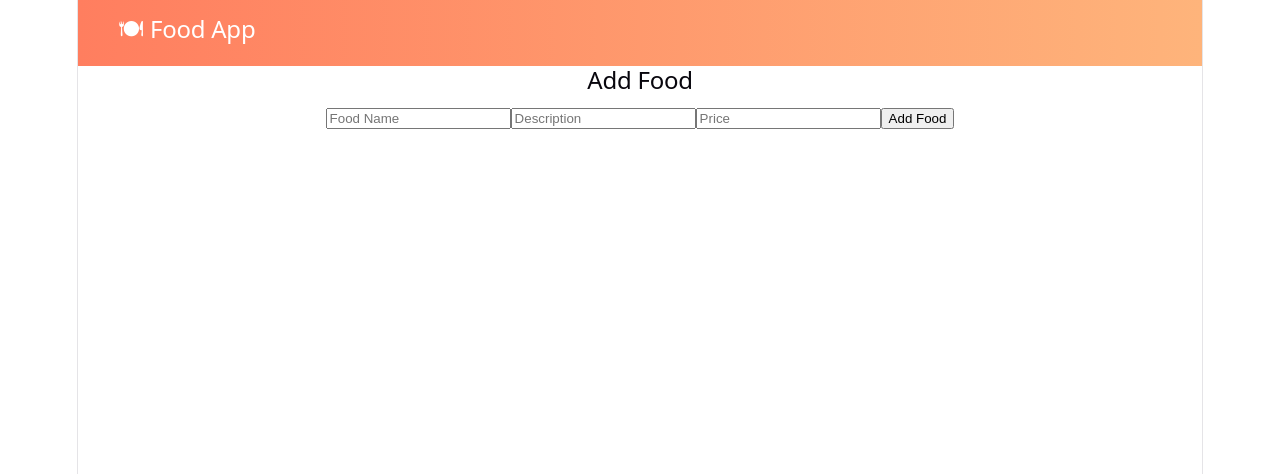
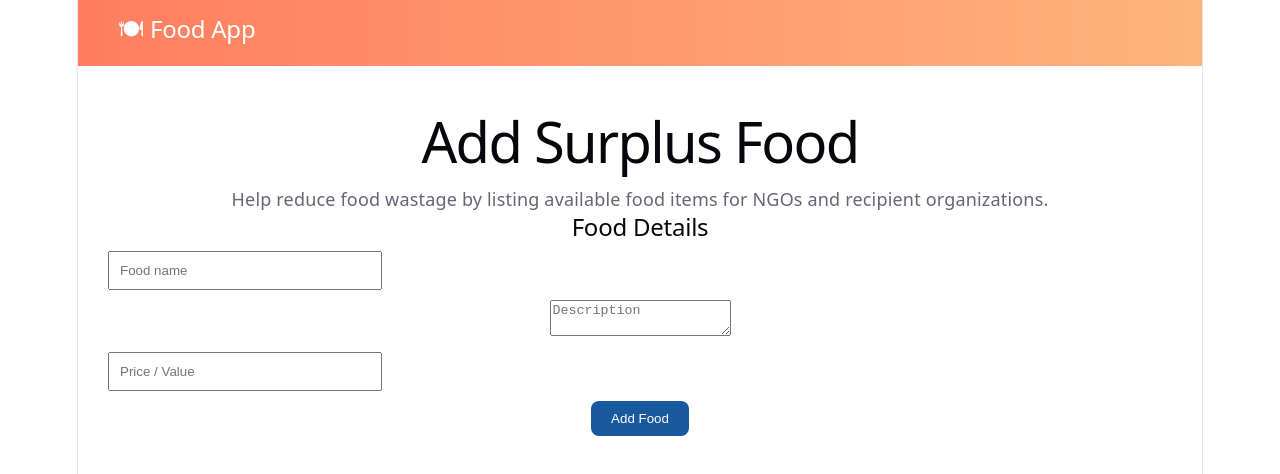
Before and after one commit to keerthisri338/foodFrontend, a React (Vite) app: page /add in a window 1280 px wide. Shown: the top 474 px of the page. Built offline with nearby package versions, Linux system fonts and the light colour scheme.

Commit message:
Update AddFood.jsx

```diff
--- a/src/pages/AddFood.jsx
+++ b/src/pages/AddFood.jsx
@@ -1,5 +1,7 @@
+
 import React, { useState } from "react";
 import { addFood } from "../services/api";
+import "./Add.css";
 
 function AddFood() {
   const [name, setName] = useState("");
@@ -9,16 +11,14 @@ function AddFood() {
   const handleSubmit = async (e) => {
     e.preventDefault();
 
-    const foodData = {
-      name: name,
-      description: description,
+    try {
+      await addFood({
+        name,
+        description,
         price: Number(price),
-    };
+      });
 
-    try {
-      await addFood(foodData);
-      alert("Food Added Successfully to Backend");
-
+      alert("Food added successfully");
       setName("");
       setDescription("");
       setPrice("");
@@ -29,34 +29,46 @@ function AddFood() {
   };
 
   return (
-    <div>
-      <h2>Add Food</h2>
+    <div className="add-page">
+      <div className="add-card">
+        <div className="add-left">
+          <h1>Add Surplus Food</h1>
+          <p>
+            Help reduce food wastage by listing available food items for NGOs
+            and recipient organizations.
+          </p>
+        </div>
 
-      <form onSubmit={handleSubmit}>
-        <input
-          type="text"
-          placeholder="Food Name"
-          value={name}
-          onChange={(e) => setName(e.target.value)}
-        />
+        <form className="add-form" onSubmit={handleSubmit}>
+          <h2>Food Details</h2>
 
           <input
             type="text"
+            placeholder="Food name"
+            value={name}
+            onChange={(e) => setName(e.target.value)}
+            required
+          />
+
+          <textarea
             placeholder="Description"
             value={description}
             onChange={(e) => setDescription(e.target.value)}
+            required
           />
 
           <input
             type="number"
-          placeholder="Price"
+            placeholder="Price / Value"
             value={price}
             onChange={(e) => setPrice(e.target.value)}
+            required
           />
 
           <button type="submit">Add Food</button>
         </form>
       </div>
+    </div>
   );
 }
 
```
Lines whose indentation alone changed are shown as unchanged.
